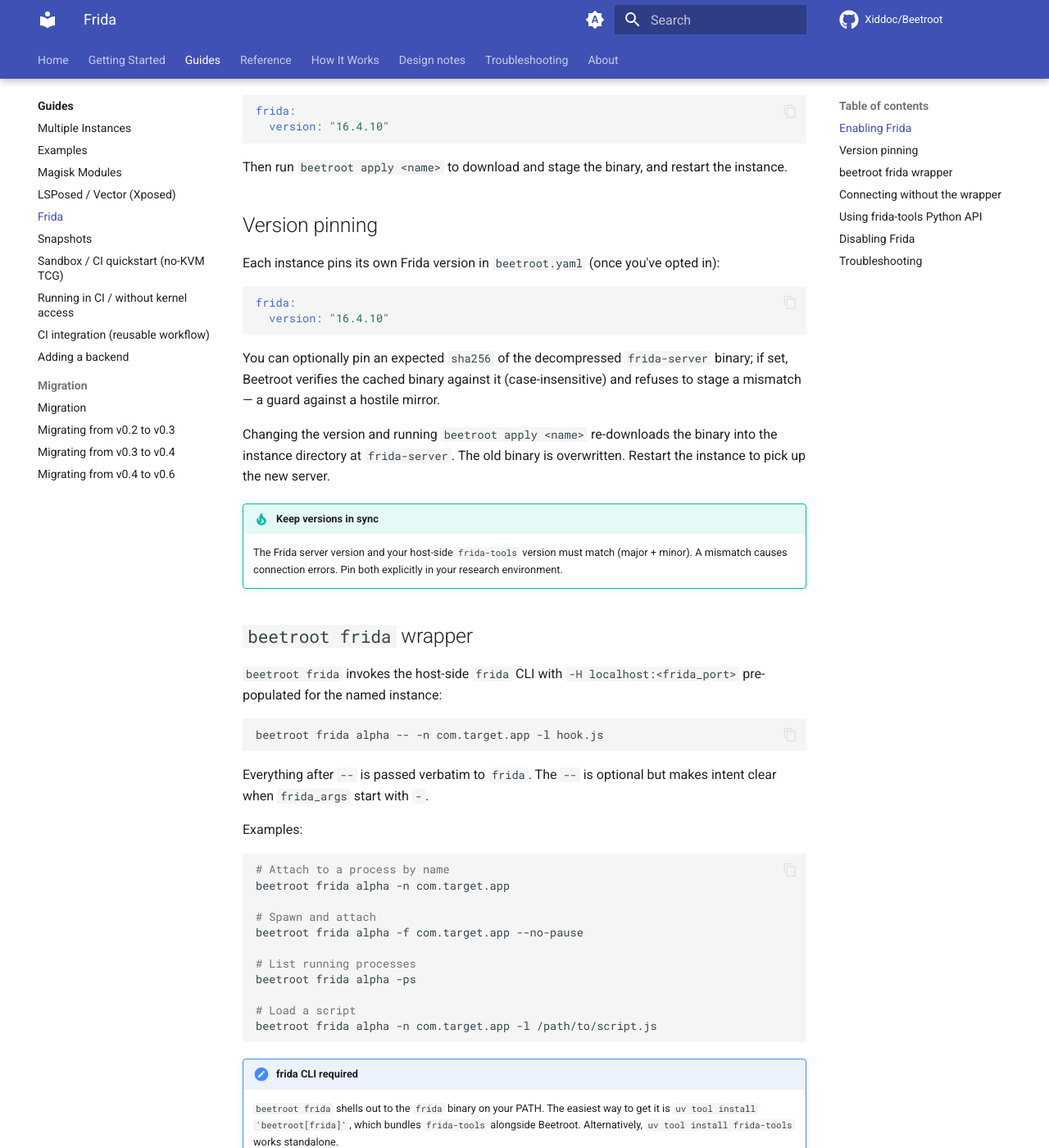
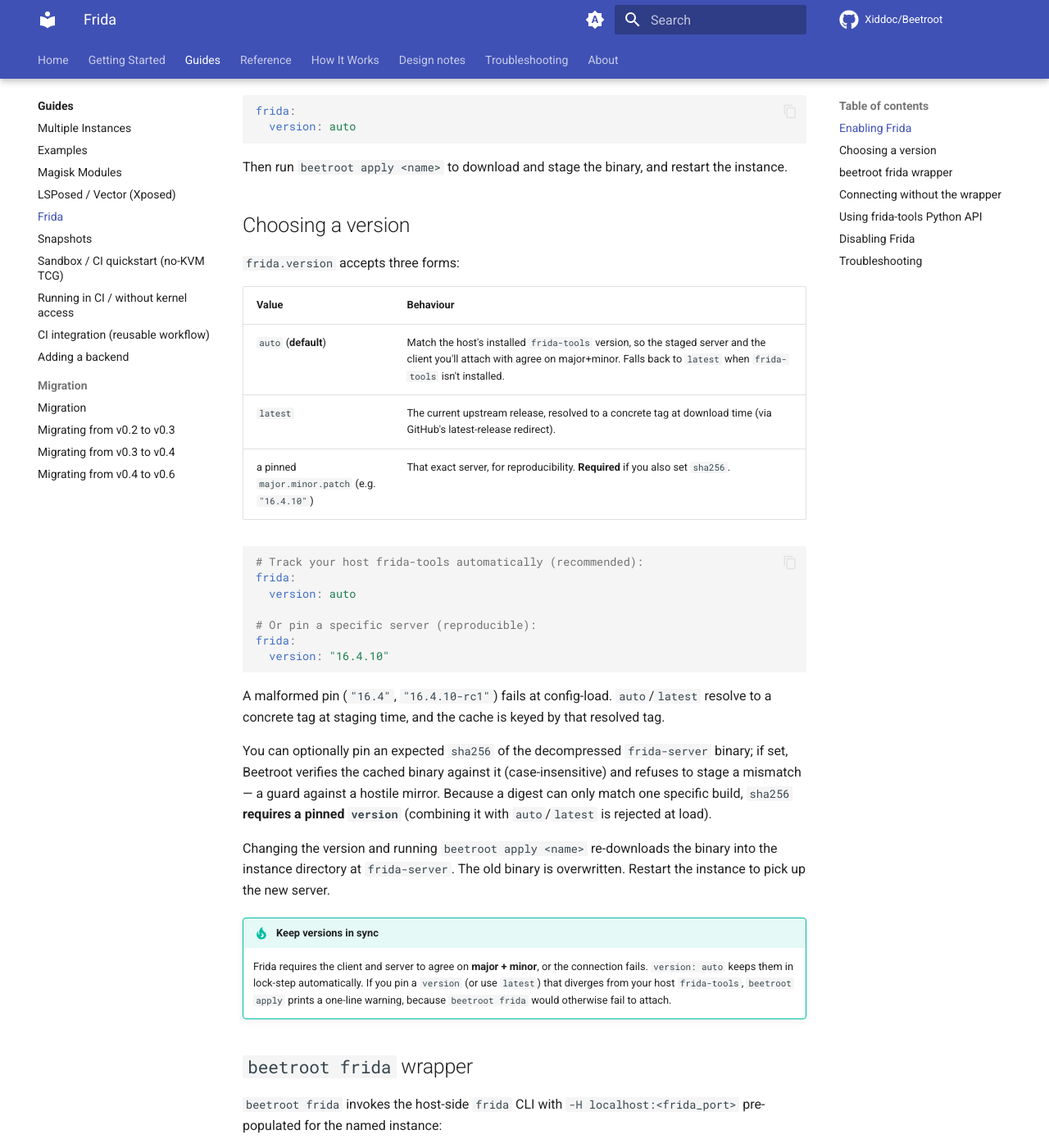
Before and after one commit to Xiddoc/Beetroot, an MkDocs documentation site: the page built from docs/guides/frida.md, in a window 1280 px wide and 1400 px high, scrolled down 771 px. Shown: the whole window at 82% size. Built offline with MkDocs 1.6.1 and Material for MkDocs 9.7.7, drawn with Linux system fonts in a browser that asks for light colours; comment, search, counter and statistics services are not loaded.

Commit message:
docs+perf(frida): document auto/latest in the Frida guide; read host version once (#105 review)
CR review follow-ups:
- docs/guides/frida.md (the dedicated Frida guide) was the one page not updated
  for the new model. Rewrote "Version pinning" → "Choosing a version" with the
  auto/latest/pinned table, flipped the enable example to `version: auto`, noted
  sha256 requires a pin, and corrected the version-sync tip to mention `auto`.
- frida_download: stage_for_instance now reads the host frida-tools version ONCE
  and threads it into both resolve_version() and _warn_on_client_skew() (new
  optional host_version kwarg), so the common `auto`-with-frida-installed path no
  longer spawns `frida --version` twice.
- migration-v0.3-to-v0.4: note that `sha256` without an explicit `version` is now
  rejected (the default moved from the frozen 16.4.10 to `auto`).

Co-Authored-By: Claude Opus 4.8 <noreply@anthropic.com>
Claude-Session: https://claude.ai/code/session_01ESYNYiaSNrQbsJZY52Ls62

````diff
--- a/docs/guides/frida.md
+++ b/docs/guides/frida.md
@@ -17,30 +17,43 @@ cp examples/with-frida.yaml alpha/beetroot.yaml
 beetroot apply alpha
 ```
 
-`examples/with-frida.yaml` declares the version-pin idiom for you. To enable Frida on an already-existing instance, edit its `beetroot.yaml` directly and add the block:
+`examples/with-frida.yaml` declares a pinned version for you. To enable Frida on an already-existing instance, edit its `beetroot.yaml` directly and add the block:
 
 ```yaml
+frida:
+  version: auto
+```
+
+Then run `beetroot apply <name>` to download and stage the binary, and restart the instance.
+
+## Choosing a version
+
+`frida.version` accepts three forms:
+
+| Value | Behaviour |
+|-------|-----------|
+| `auto` (**default**) | Match the host's installed `frida-tools` version, so the staged server and the client you'll attach with agree on major+minor. Falls back to `latest` when `frida-tools` isn't installed. |
+| `latest` | The current upstream release, resolved to a concrete tag at download time (via GitHub's latest-release redirect). |
+| a pinned `major.minor.patch` (e.g. `"16.4.10"`) | That exact server, for reproducibility. **Required** if you also set `sha256`. |
+
+```yaml
+# Track your host frida-tools automatically (recommended):
+frida:
+  version: auto
+
+# Or pin a specific server (reproducible):
 frida:
   version: "16.4.10"
 ```
 
-Then run `beetroot apply <name>` to download and stage the binary, and restart the instance.
+A malformed pin (`"16.4"`, `"16.4.10-rc1"`) fails at config-load. `auto`/`latest` resolve to a concrete tag at staging time, and the cache is keyed by that resolved tag.
 
-## Version pinning
-
-Each instance pins its own Frida version in `beetroot.yaml` (once you've opted in):
-
-```yaml
-frida:
-  version: "16.4.10"
-```
-
-You can optionally pin an expected `sha256` of the decompressed `frida-server` binary; if set, Beetroot verifies the cached binary against it (case-insensitive) and refuses to stage a mismatch — a guard against a hostile mirror.
+You can optionally pin an expected `sha256` of the decompressed `frida-server` binary; if set, Beetroot verifies the cached binary against it (case-insensitive) and refuses to stage a mismatch — a guard against a hostile mirror. Because a digest can only match one specific build, `sha256` **requires a pinned `version`** (combining it with `auto`/`latest` is rejected at load).
 
 Changing the version and running `beetroot apply <name>` re-downloads the binary into the instance directory at `frida-server`. The old binary is overwritten. Restart the instance to pick up the new server.
 
 !!! tip "Keep versions in sync"
-    The Frida server version and your host-side `frida-tools` version must match (major + minor). A mismatch causes connection errors. Pin both explicitly in your research environment.
+    Frida requires the client and server to agree on **major + minor**, or the connection fails. `version: auto` keeps them in lock-step automatically. If you pin a `version` (or use `latest`) that diverges from your host `frida-tools`, `beetroot apply` prints a one-line warning, because `beetroot frida` would otherwise fail to attach.
 
 ## `beetroot frida` wrapper
 
````
Also changed, not shown: docs/guides/migration-v0.3-to-v0.4.md (+7 -0 lines), 1 other file.
